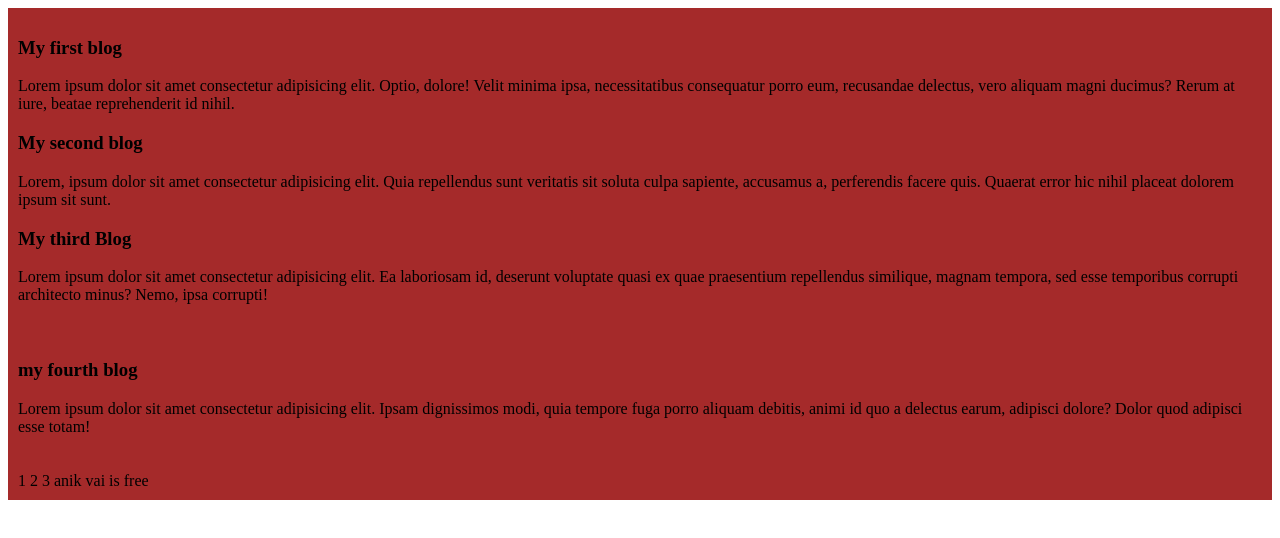
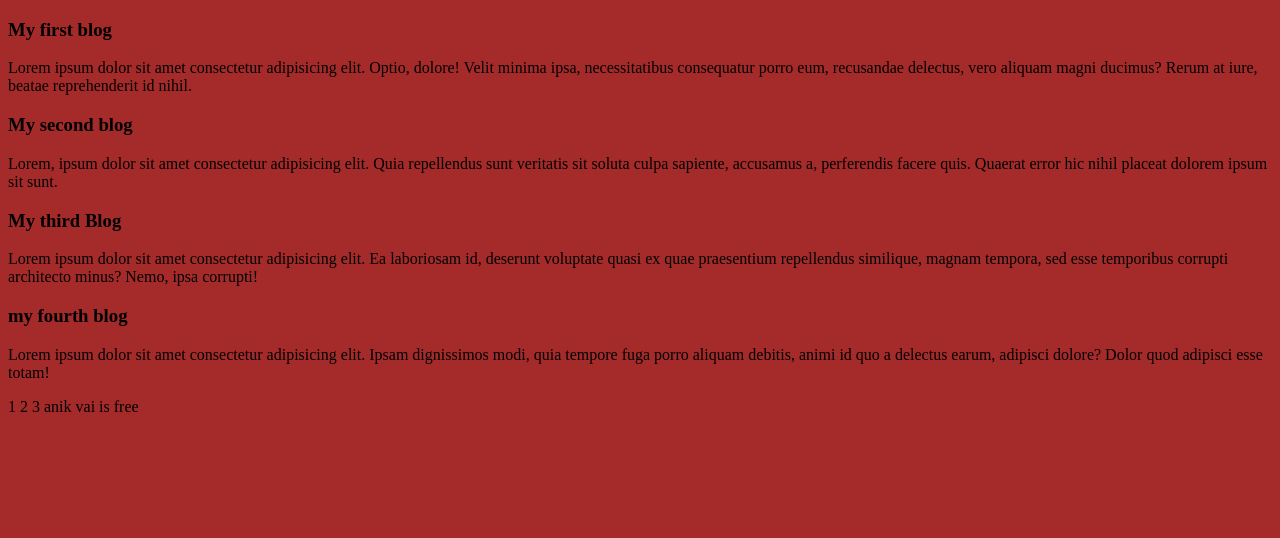
Before and after one commit to Anik-Obiroto/github-projects, a plain HTML site: page index.html in a window 1280 px wide. Drawn offline with Linux system fonts and the light colour scheme.

Commit message:
css style updat

```diff
--- a/style.css
+++ b/style.css
@@ -1,6 +1,4 @@
-div{
+body {
 
-background-color: brown;
-padding: 10px;
-
+    background-color: brown;
 }
```
